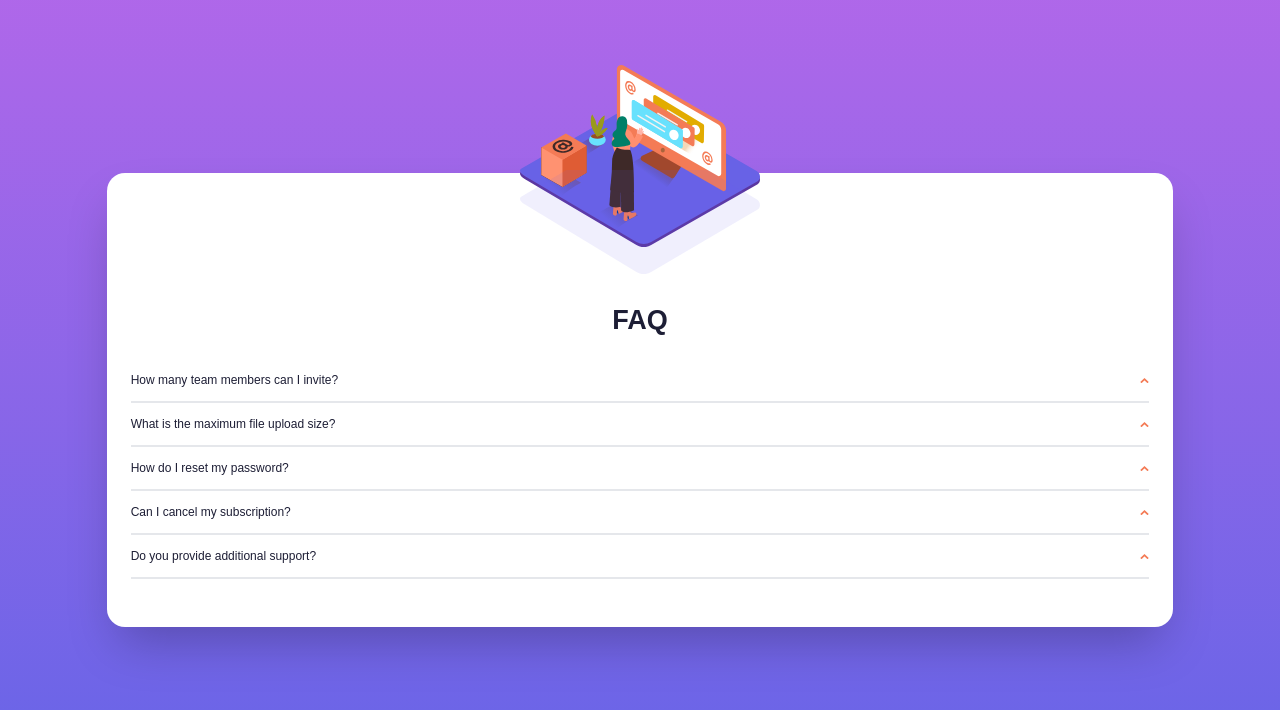
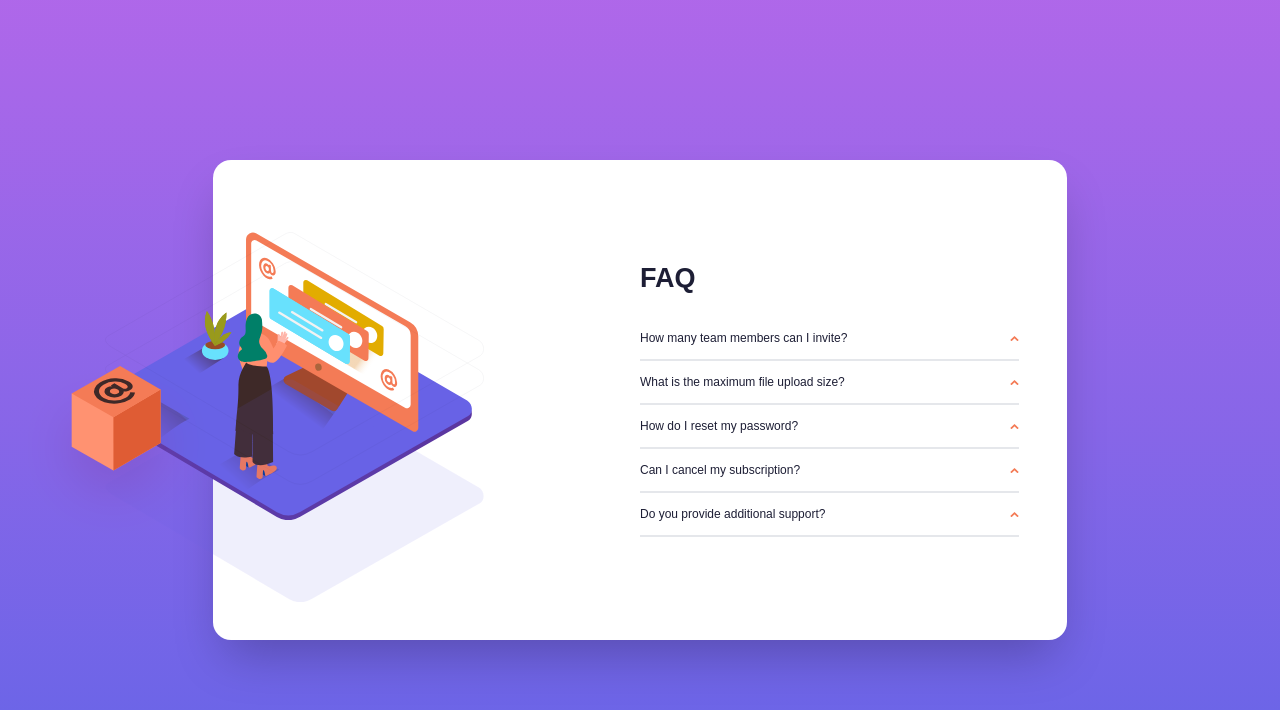
Before and after one commit to tcmak217/faq-accordion-card, a React (Create React App) app: page / in a window 1280 px wide. Shown: the top 710 px of the page. Built offline with nearby package versions, Linux system fonts and the light colour scheme.

Commit message:
feat: add desktop view

```diff
--- a/src/Accordion/Accordion.tsx
+++ b/src/Accordion/Accordion.tsx
@@ -1,15 +1,42 @@
 import React from "react"
-import womanImage from "../images/illustration-woman-online-mobile.svg"
-import backgroudPattern from "../images/bg-pattern-mobile.svg"
+import womanImageMobile from "../images/illustration-woman-online-mobile.svg"
+import womanImageDesktop from "../images/illustration-woman-online-desktop.svg"
+import backgroundPatternMobile from "../images/bg-pattern-mobile.svg"
+import backgroundPatternDesktop from "../images/bg-pattern-desktop.svg"
 import AccordionItem from "../AccordionItem/AccordionItem"
+import boxImage from "../images/illustration-box-desktop.svg"
 
 function Accordion({ accordionData }: { accordionData: { question: string; answer: string }[] }) {
   return (
     <div className="w-full h-screen flex justify-center items-center bg-gradient-to-b from-bg-violet to-bg-blue">
-      <div className="w-5/6 flex flex-col items-center bg-white rounded-3xl p-8 pb-16 shadow-2xl relative">
-        <img className="absolute -top-[9rem] w-80" src={womanImage} alt="woman image" />
-        <img className="absolute -top-1 w-80" src={backgroudPattern} alt="background pattern" />
-        <div className="flex flex-col items-center mt-36 w-full">
+      <div className="sm:min-h-[60%] w-5/6 sm:w-2/3 flex flex-col sm:flex-row max-sm:items-center bg-white rounded-3xl p-8 pb-16 sm:p-16 shadow-2xl">
+        <div className="min-h-full w-full sm:flex sm:flex-row sm:justify-between">
+          <div className="flex justify-center relative sm:hidden">
+            <img
+              className="absolute -top-[10.5rem] w-5/6"
+              src={womanImageMobile}
+              alt="woman image"
+            />
+            <img
+              className="absolute -top-[2rem] w-5/6"
+              src={backgroundPatternMobile}
+              alt="background pattern"
+            />
+          </div>
+          <div className="max-sm:hidden w-1/2 relative">
+            <img
+              className="absolute w-full -left-56 top-8"
+              src={womanImageDesktop}
+              alt="woman image"
+            />
+            <img
+              className="absolute w-[300%] -left-52 top-8"
+              src={backgroundPatternDesktop}
+              alt="background pattern"
+            />
+            <img className="absolute w-1/2 -left-80 top-52" src={boxImage} alt="box image" />
+          </div>
+          <div className="flex flex-col w-full max-sm:items-center max-sm:mt-36 sm:w-1/2 sm:justify-center">
             <div className="text-4xl font-bold text-text-blue">FAQ</div>
             <div className="flex flex-col items-start mt-8 w-full">
               {accordionData.map((item, index) => (
@@ -23,6 +50,7 @@ function Accordion({ accordionData }: { accordionData: { question: string; answe
           </div>
         </div>
       </div>
+    </div>
   )
 }
 
```
Lines whose indentation alone changed are shown as unchanged.
